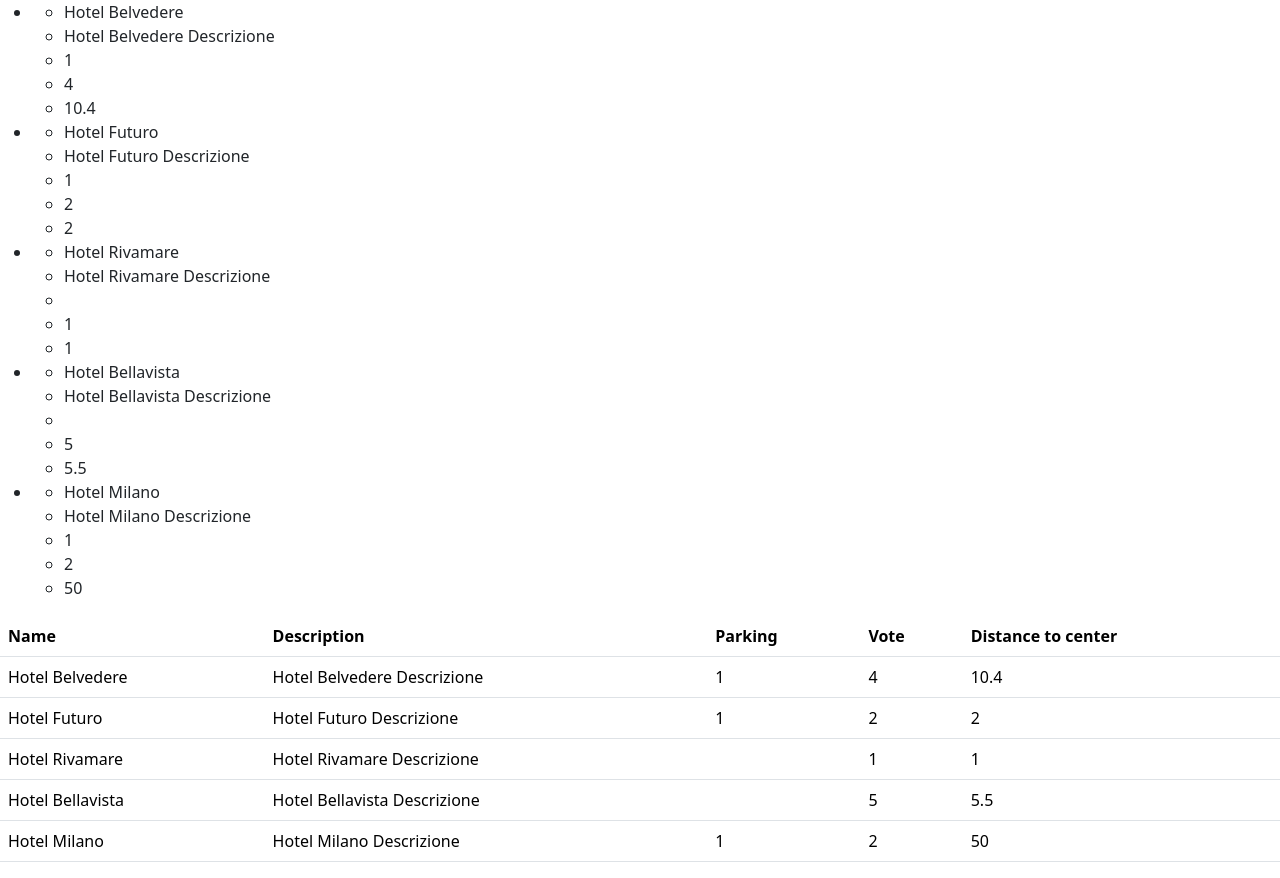
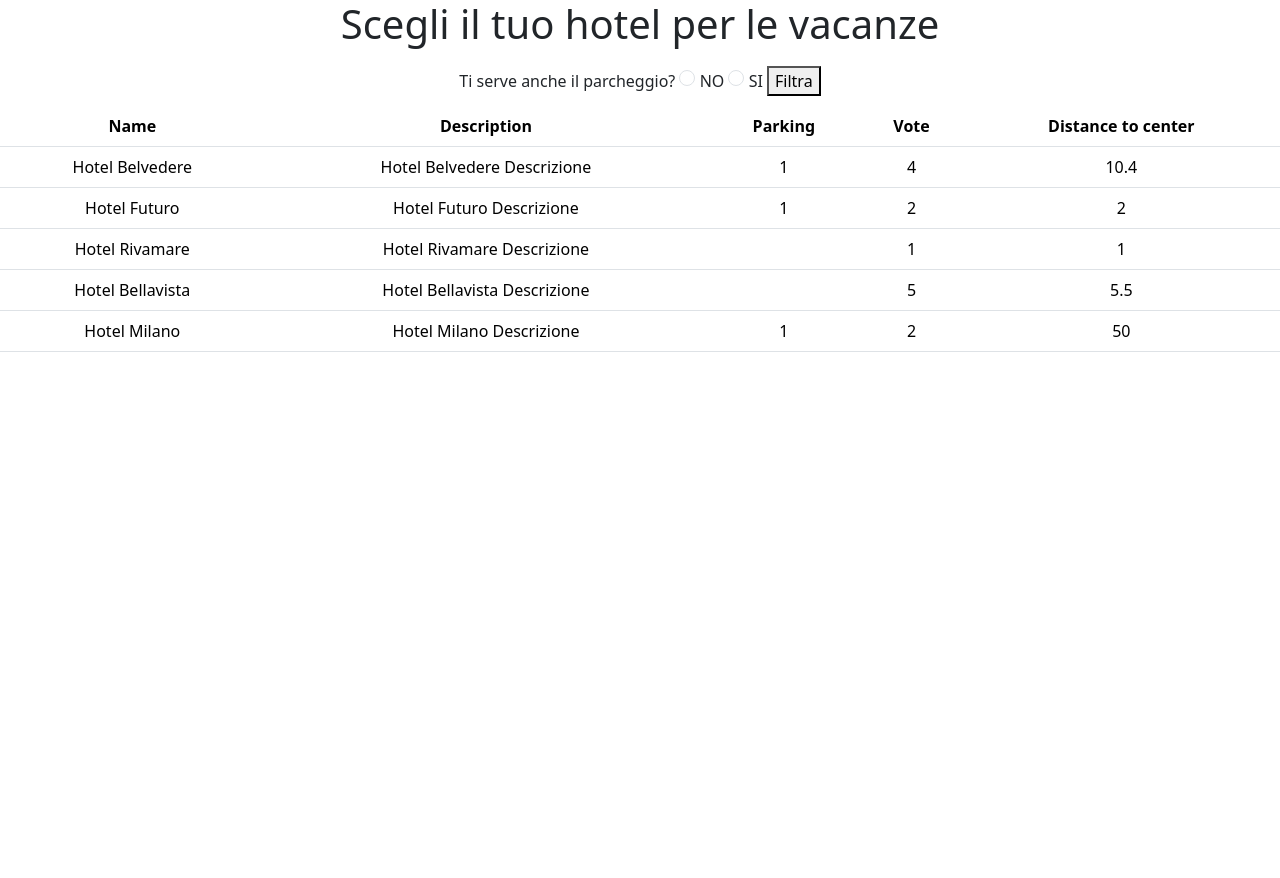
Before and after one commit to jacopolegovini/php-hotel, a PHP site: page / in a window 1280 px wide. After the commit the page ends 352 px from the top, so only its background shows below. Run offline with PHP 8.4, Linux system fonts and the light colour scheme.

Commit message:
radio button added

```diff
--- a/index.php
+++ b/index.php
@@ -37,6 +37,16 @@ $hotels = [
     ],
 
 ];
+
+// Valuta se l'utente ha interagito col radio button
+if (isset($_GET["parking"])) {
+    echo 'parcheggio';
+} elseif (isset($_GET["parking"])) {
+    echo 'no parcheggio';
+} else {
+    echo '';
+}
+
 ?>
 
 <!DOCTYPE html>
@@ -50,23 +60,22 @@ $hotels = [
     <!-- Bootstrap -->
     <link href="https://cdn.jsdelivr.net/npm/bootstrap@5.3.3/dist/css/bootstrap.min.css" rel="stylesheet"
         integrity="sha384-QWTKZyjpPEjISv5WaRU9OFeRpok6YctnYmDr5pNlyT2bRjXh0JMhjY6hW+ALEwIH" crossorigin="anonymous">
+
+    <!-- Style -->
+    <link rel="stylesheet" href="./style.css">
 </head>
 
 <body>
     <main>
-        <ul>
-            <?php foreach ($hotels as $hotel) { ?>
-            <li>
-                <?php foreach ($hotel as $dataHotel) { ?>
-                <ul>
-                    <li>
-                        <?= $dataHotel; ?>
-                    </li>
-                </ul>
-                <?php } ?>
-            </li>
-            <?php } ?>
-        </ul>
+        <h1>Scegli il tuo hotel per le vacanze</h1>
+        <form action="" method="GET">
+            <label for="parking" class="form-check-label">Ti serve anche il parcheggio?</label>
+            <input type="radio" name="noParking" id="noParking" class="form-check-input">
+            <label for="noParking" checked="checked">NO</label>
+            <input type="radio" name="parking" id="parking" class="form-check-input">
+            <label for="parking">SI</label>
+            <button>Filtra</button>
+        </form>
 
         <table class="table">
             <thead>
--- /dev/null
+++ b/style.css
@@ -0,0 +1,12 @@
+h1 {
+    text-align: center;
+}
+
+form {
+    text-align: center;
+    padding: 10px;
+}
+
+table {
+    text-align: center;
+}
```
Also changed, not shown: hotelFilter.php (added, +22 -0 lines). Lines whose indentation alone changed are shown as unchanged.
